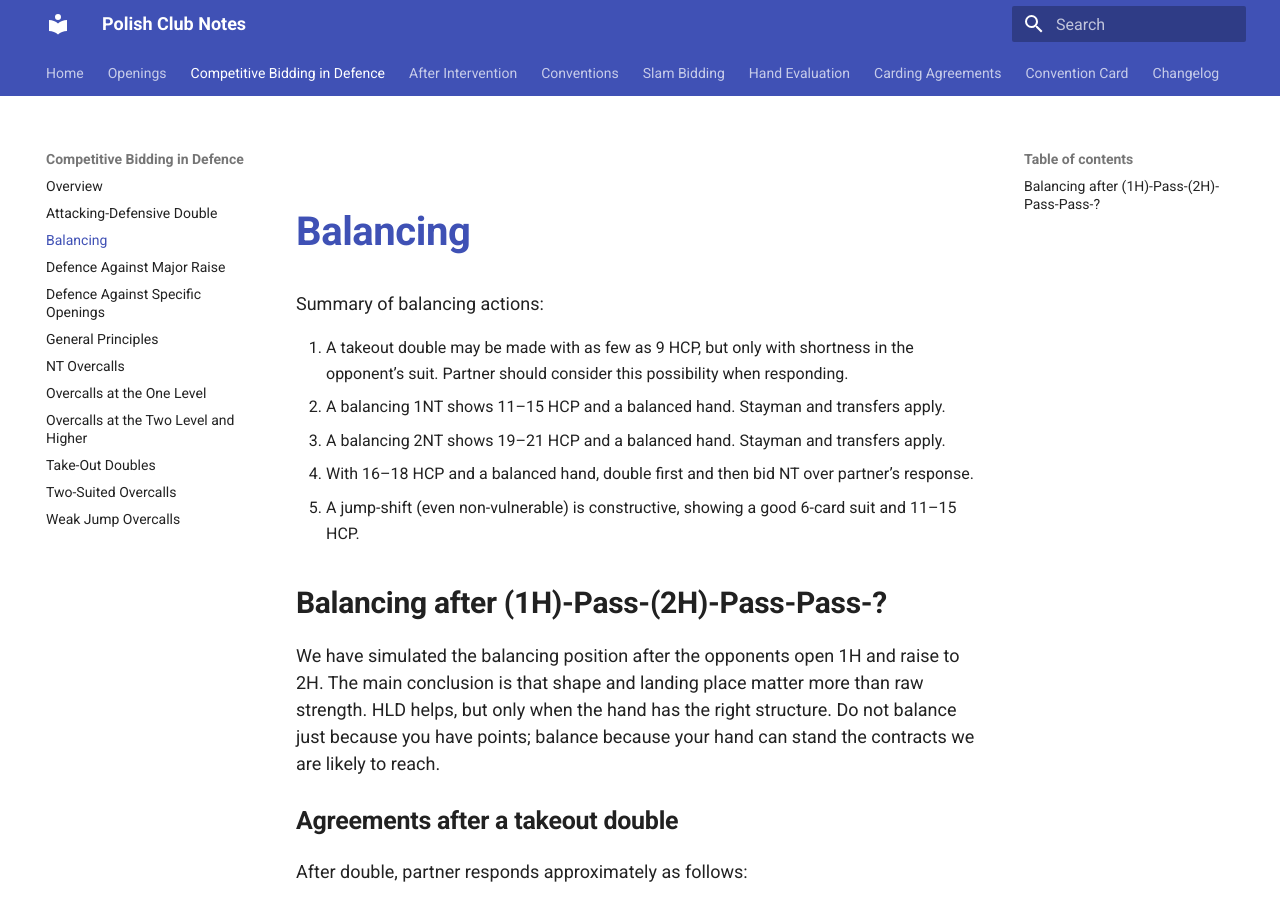
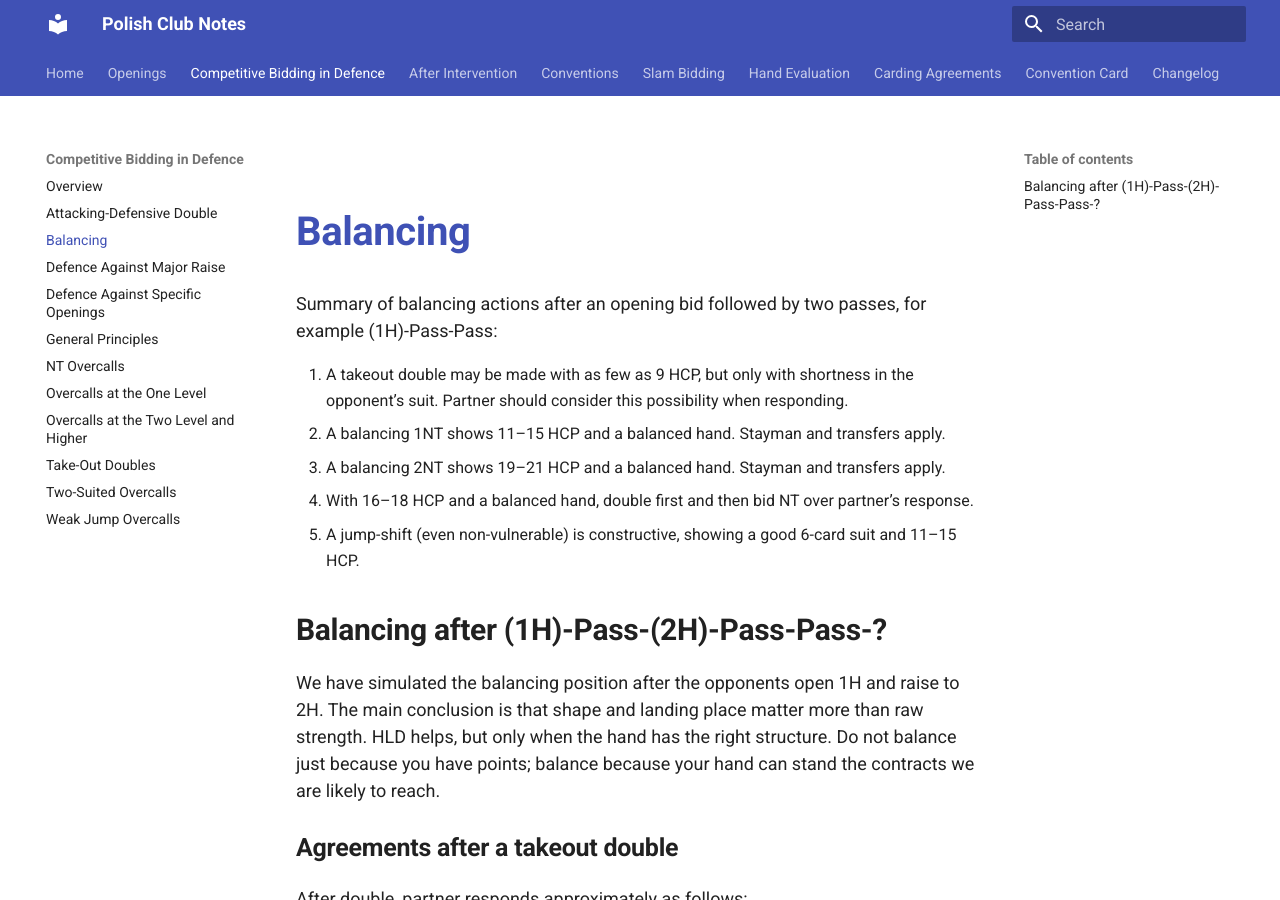
Before and after one commit to glindstrom/polish-club-notes, an MkDocs documentation site: the page built from docs/competitive-bidding/balancing.md, in a window 1280 px wide and 900 px high. Built offline with MkDocs 1.6.1 and Material for MkDocs 9.7.7, drawn with Linux system fonts in a browser that asks for light colours.

Commit message:
Clarify balancing auction scope

```diff
--- a/docs/competitive-bidding/balancing.md
+++ b/docs/competitive-bidding/balancing.md
@@ -1,6 +1,6 @@
 # Balancing
 
-Summary of balancing actions:
+Summary of balancing actions after an opening bid followed by two passes, for example (1H)-Pass-Pass:
 
 1. A takeout double may be made with as few as 9 HCP, but only with shortness in the opponent’s suit. Partner should consider this possibility when responding.
 2. A balancing 1NT shows 11–15 HCP and a balanced hand. Stayman and transfers apply.
```
Also changed, not shown: 1 other file.
